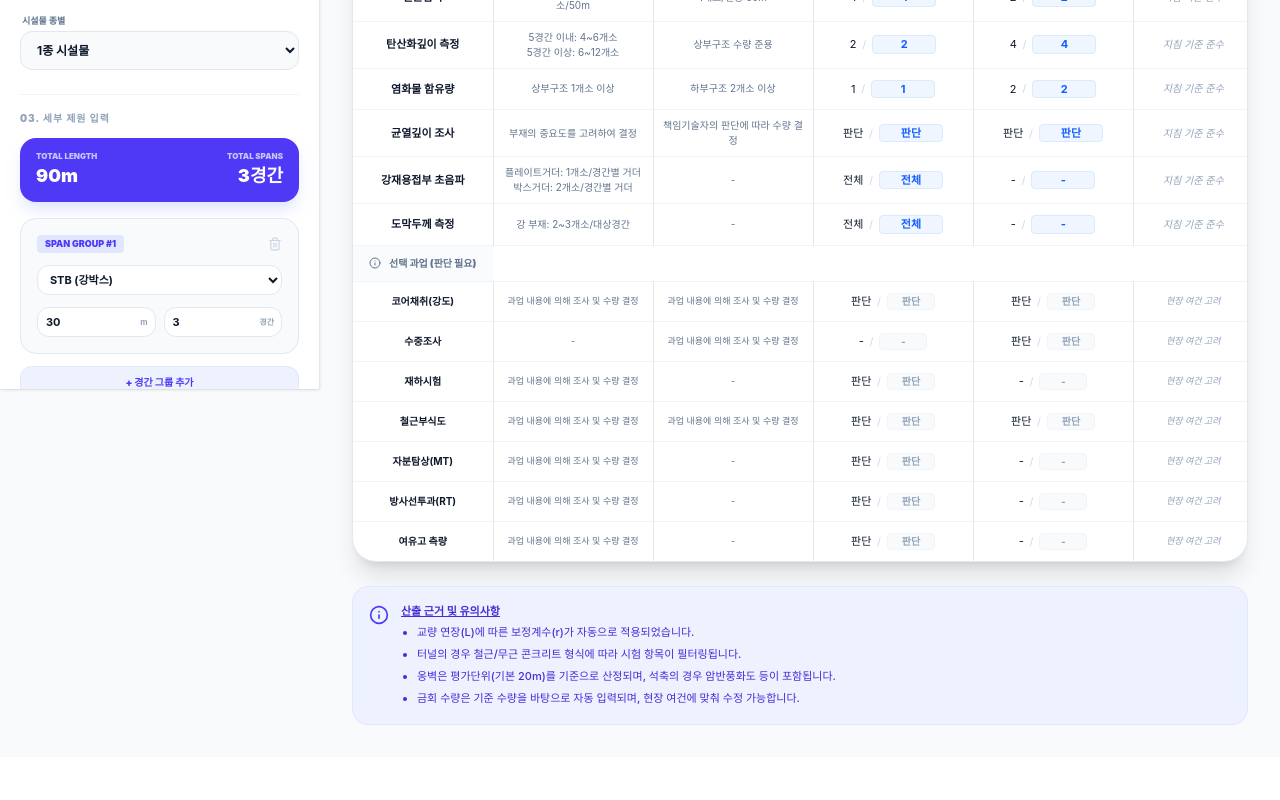
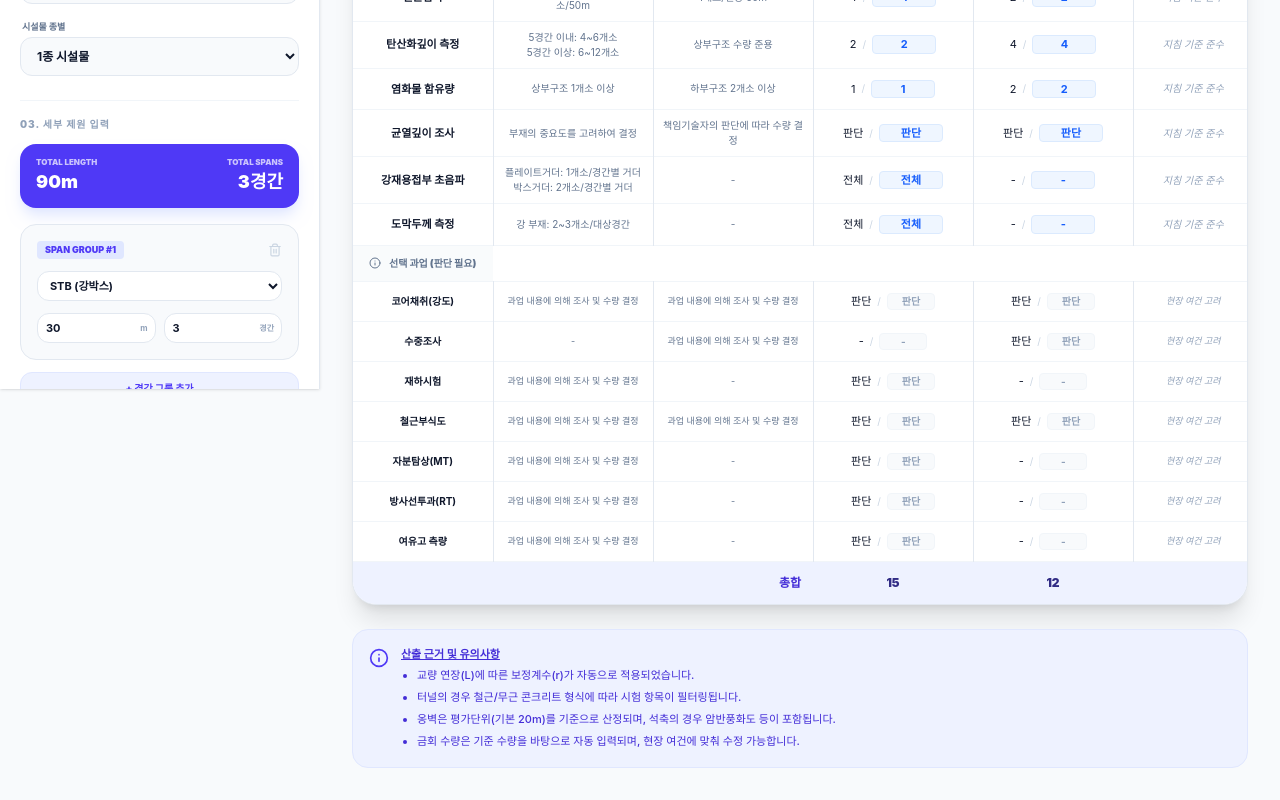
Before and after one commit to jjsshh9132-sudo/-ver2, a React (Vite) app: page / in a window 1280 px wide. Shown: the part 411-1211 px from the top of the page. Before the commit the page ends 1168 px from the top, so only its background shows below. Built offline with nearby package versions, Linux system fonts and the light colour scheme.

Commit message:
Update App.tsx

```diff
--- a/src/App.tsx
+++ b/src/App.tsx
@@ -148,6 +148,20 @@ export default function App() {
     updateFacility({ implQtys: newImplQtys });
   };
 
+  // 1. 총합 계산 로직 추가
+  const totals = useMemo(() => {
+    let upperTotal = 0;
+    let lowerTotal = 0;
+    TEST_RULES[activeFacility.selectedType].forEach(rule => {
+      const res = rule.calculate(activeFacility);
+      const valU = parseFloat(activeFacility.implQtys[rule.id]?.upper ?? res.upperQty) || 0;
+      const valL = parseFloat(activeFacility.implQtys[rule.id]?.lower ?? res.lowerQty) || 0;
+      upperTotal += valU;
+      lowerTotal += valL;
+    });
+    return { upperTotal, lowerTotal };
+  }, [activeFacility]);
+
   const downloadExcel = () => {
     const tableData = TEST_RULES[activeFacility.selectedType].map(rule => {
       const res = rule.calculate(activeFacility);
@@ -211,11 +225,15 @@ export default function App() {
             </button>
           </div>
           <div className="space-y-2 max-h-48 overflow-y-auto no-scrollbar">
-            {appData.facilities.map(f => (
+            {appData.facilities.map(f => {
+              const bgClass = f.selectedType === 'BRIDGE' ? 'bg-blue-50 border-blue-200' :
+                              f.selectedType === 'TUNNEL' ? 'bg-emerald-50 border-emerald-200' :
+                              'bg-orange-50 border-orange-200';
+              return (
               <div
                 key={f.id}
                 onClick={() => setAppData(prev => ({ ...prev, currentId: f.id }))}
-                className={`group flex items-center justify-between p-2.5 rounded-xl border transition-all cursor-pointer ${appData.currentId === f.id ? 'bg-indigo-50 border-indigo-200' : 'bg-white border-slate-100 hover:border-slate-200'}`}
+                className={`group flex items-center justify-between p-2.5 rounded-xl border transition-all cursor-pointer ${appData.currentId === f.id ? bgClass : 'bg-white border-slate-100 hover:border-slate-200'}`}
               >
                 <input
                   type="text"
@@ -237,7 +255,7 @@ export default function App() {
                   <X className="w-3 h-3" />
                 </button>
               </div>
-            ))}
+            )})}
           </div>
         </div>
 
@@ -262,7 +280,7 @@ export default function App() {
           </section>
 
           <section className="space-y-4">
-            <label className="block text-[10px] font-black text-slate-400 uppercase mb-1 tracking-widest">02. 기본 설정</label>
+            <label className="block text-[14px] font-black text-slate-500 uppercase mb-1 tracking-widest">02. 기본 설정</label>
             <div>
               <label className="block text-[9px] font-black text-slate-500 uppercase mb-1 ml-0.5">점검 종류</label>
               <select
@@ -641,6 +659,13 @@ export default function App() {
                       </tr>
                     );
                   })}
+                  {/* Footer (Added Total Row) */}
+                  <tr className="bg-indigo-50 font-black">
+                    <td colSpan={isBridge ? 3 : 2} className="p-3 text-[12px] text-right text-indigo-700">총합</td>
+                    <td className="p-2 text-center text-[12px] text-indigo-900">{totals.upperTotal}</td>
+                    <td className="p-2 text-center text-[12px] text-indigo-900">{totals.lowerTotal}</td>
+                    <td className="p-2"></td>
+                  </tr>
                 </tbody>
               </table>
             </div>
```
